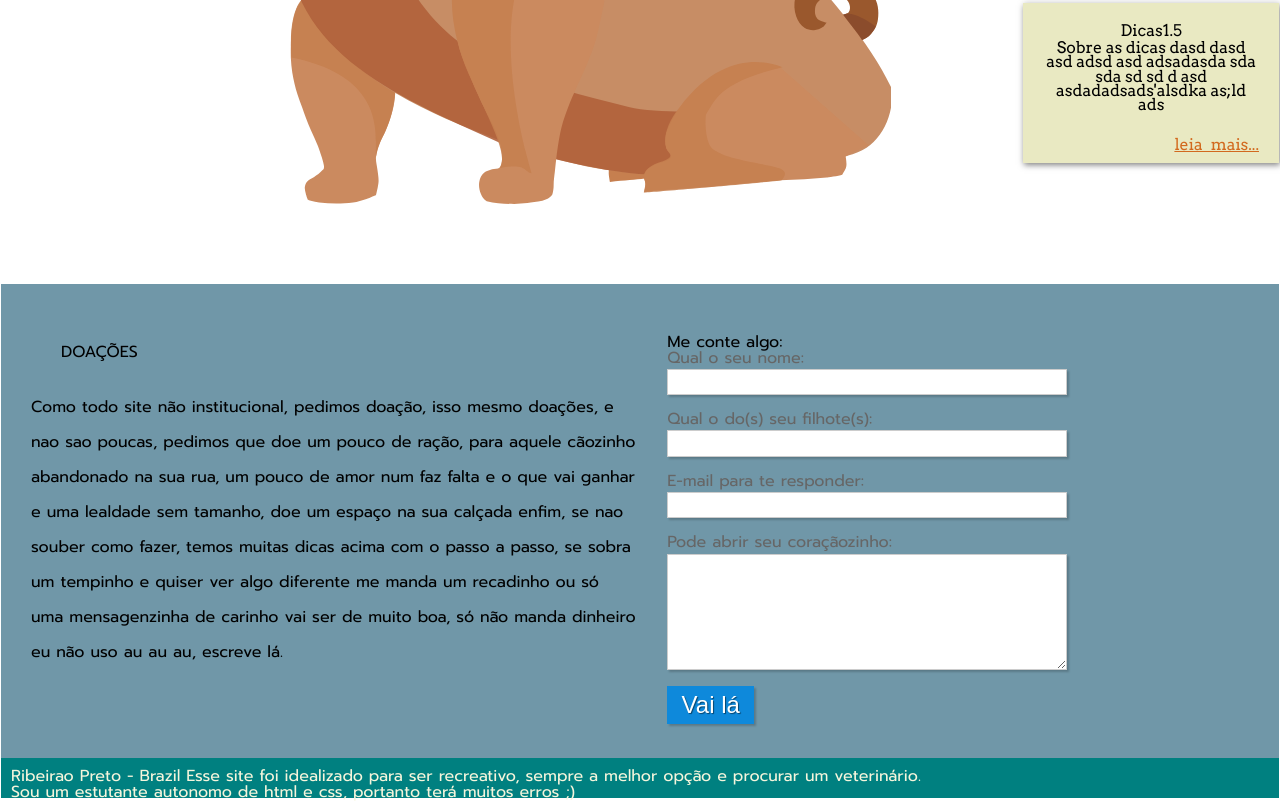
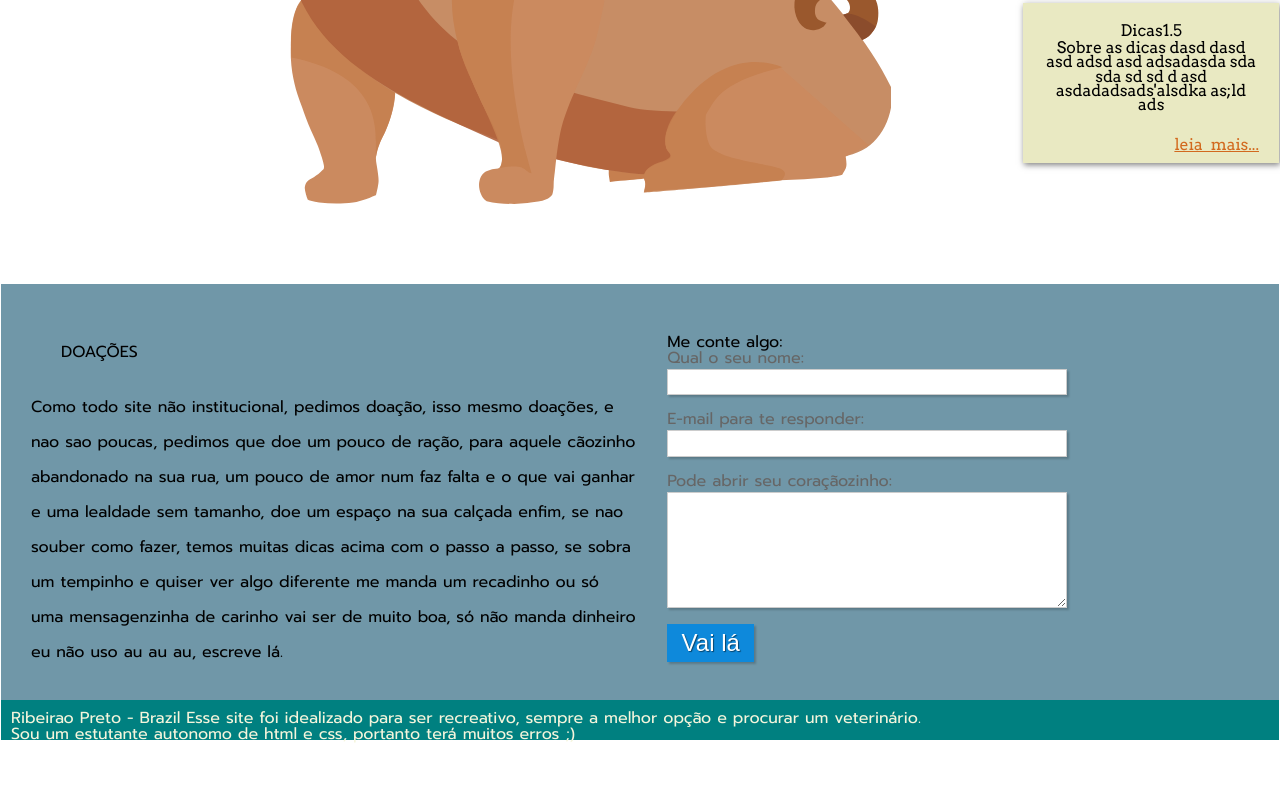
Before and after one commit to danielsodre7/puug, a plain HTML site: page index.html in a window 1280 px wide. Shown: the part 1120-1924 px from the top of the page. After the commit the page ends 1866 px from the top, so only its background shows below. Drawn offline with Linux system fonts and the light colour scheme; a web font is replaced by a local one.

Commit message:
mais uno testo2

```diff
--- a/index.html
+++ b/index.html
@@ -466,12 +466,6 @@
                                 <input type="text" id="nome" name="nome" style="width: 25em" value="">
                             </div>
 
-
-                            <div class="campo">
-                                <label for="nome">Qual o do(s) seu filhote(s):</label>
-                                <input type="text" id="nome" name="nome" style="width: 25em" value="">
-                            </div>
-
                             <div class="campo">
                                 <label for="email">E-mail para te responder:</label>
                                 <input type="text" id="email" name="email" style="width: 25em" value="">
```
